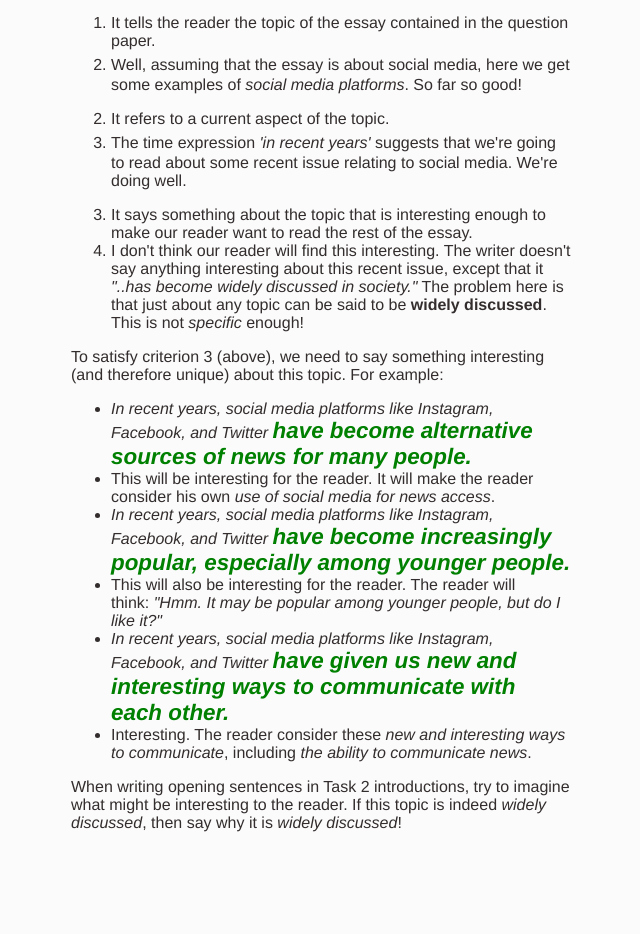
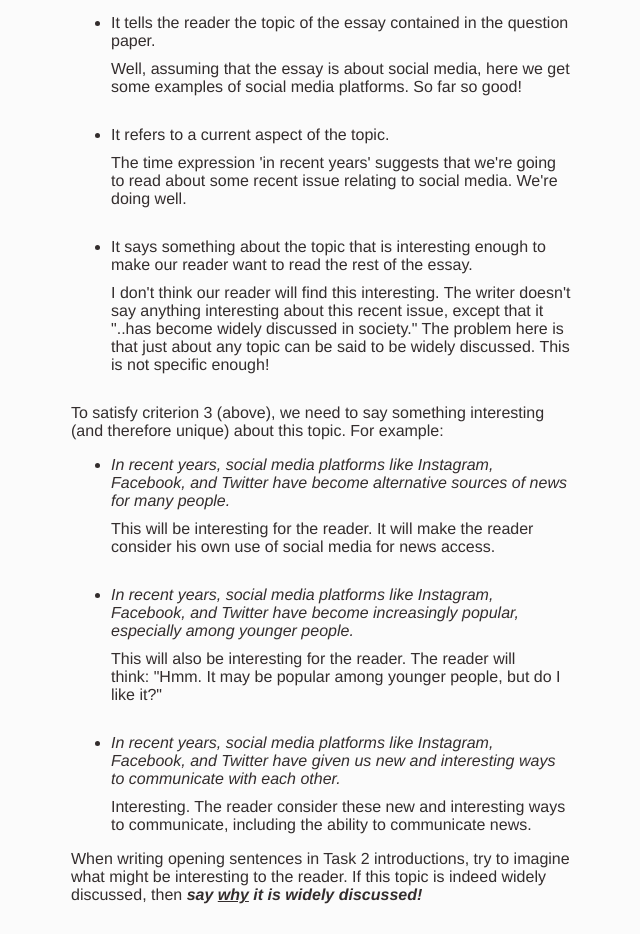
Before and after one commit to boltonsteve/gurueap, a SvelteKit app: page /posts/task2-intro-1 in a window 1280 px wide. Shown: the part 287-1221 px from the top of the page, without its empty margins (319-959 px from the left). Before the commit the page ends 1149 px from the top, so only its background shows below. Built offline with nearby package versions, Linux system fonts and the light colour scheme.

Commit message:
task 2 intros finished

```diff
--- a/src/routes/posts/+page.svelte
+++ b/src/routes/posts/+page.svelte
@@ -98,7 +98,7 @@
 
                 {#if card.keywords.includes('Bahasa Indonesia') || card.keywords.includes('borrowed word')}
                     <div>
-                        <div class="badge-indo"><CircleHalf height={32} width={32} /></div>
+                        <div class="badge-indo"><CircleHalf height={20} width={20} /></div>
                     </div>
                 {/if}
 
@@ -249,6 +249,10 @@ select {
     color:var(--red);
     border-radius: 30px 30px 30px 30px;
     transform: rotate(90deg);
+
+    height:30px;
+    width:30px;
+    border:1px solid var(--teal);
 }
 
 .badge-video {
--- a/src/routes/posts/task2-intro-1/+page.svelte
+++ b/src/routes/posts/task2-intro-1/+page.svelte
@@ -7,6 +7,7 @@
 <SvelteSeo
   title="Task 2 Introductions - Sentence #1"
   description="How to write an effective opening sentence to a Task 2 introduction - and how NOT to write it!"
+  keywords="IELTS,EAP,academic English,Indonesia,study abroad,English for academic purposes,pre-departure training,writing,IELTS,Task 2"
 />
 
 <div class="mb-3 mw-500">
@@ -17,30 +18,26 @@
 
     <p>Let's analyse this and see if it ticks the right boxes in terms of the desirable features of an opening sentence in IELTS Task 2 writing.</p>
 
-<ol>
- 	<li>It tells the reader the topic of the essay contained in the question paper.</li>
- 	<li class="li-explanation"><span class="glyphicon glyphicon-ok correct"></span> Well, assuming that the essay is about social media, here we get some examples of <em>social media platforms</em>. So far so good!</li>
-</ol>
-<ol start="2">
- 	<li>It refers to a current aspect of the topic.</li>
- 	<li class="li-explanation"><span class="glyphicon glyphicon-ok correct"></span> The time expression <em>'in recent years'</em> suggests that we're going to read about some recent issue relating to social media. We're doing well.</li>
-</ol>
-<ol start="3">
- 	<li>It says something about the topic that is interesting enough to make our reader want to read the rest of the essay.</li>
- 	<li class="li-explanation"><span class="glyphicon glyphicon-remove dodgy"></span> I don't think our reader will find this interesting. The writer doesn't say anything interesting about this recent issue, except that it <em>"..has become widely discussed in society."</em> The problem here is that just about any topic can be said to be <strong>widely discussed</strong>. This is not <em>specific</em> enough!</li>
+    <ul>
+        <li class="mb-1">It tells the reader the topic of the essay contained in the question paper.</li>
+        <li class="lst-none mb-3">Well, assuming that the essay is about social media, here we get some examples of social media platforms. So far so good!</li>
+        <li class="mb-1">It refers to a current aspect of the topic.</li>
+        <li class="lst-none mb-3">The time expression 'in recent years' suggests that we're going to read about some recent issue relating to social media. We're doing well.</li>
+        <li class="mb-1">It says something about the topic that is interesting enough to make our reader want to read the rest of the essay.</li>
+        <li class="lst-none mb-3">I don't think our reader will find this interesting. The writer doesn't say anything interesting about this recent issue, except that it "..has become widely discussed in society." The problem here is that just about any topic can be said to be widely discussed. This is not specific enough!</li>
+    </ul>
 
-</ol>
+        <p>To satisfy criterion 3 (above), we need to say something interesting (and therefore unique) about this topic. For example:</p>
 
-    <p>To satisfy criterion 3 (above), we need to say something interesting (and therefore unique) about this topic. For example:</p>
+    <ul>
+        <li class="mb-1 font-italic">In recent years, social media platforms like Instagram, Facebook, and Twitter have become alternative sources of news for many people.</li>
+        <li class="lst-none mb-3">This will be interesting for the reader. It will make the reader consider his own use of social media for news access.</li>
+        <li class="mb-1 font-italic">In recent years, social media platforms like Instagram, Facebook, and Twitter have become increasingly popular, especially among younger people.</li>
+        <li class="lst-none mb-3">This will also be interesting for the reader. The reader will think: "Hmm. It may be popular among younger people, but do I like it?"</li>
+        <li class="mb-1 font-italic">In recent years, social media platforms like Instagram, Facebook, and Twitter have given us new and interesting ways to communicate with each other.</li>
+        <li class="lst-none">Interesting. The reader consider these new and interesting ways to communicate, including the ability to communicate news.</li>
+    </ul>
 
-<ul>
- 	<li><em>In recent years, social media platforms like Instagram, Facebook, and Twitter <strong><span class="correct">have become alternative sources of news for many people.</span></strong></em></li>
- 	<li class="li-explanation"><span class="glyphicon glyphicon-blackboard"></span> This will be interesting for the reader. It will make the reader consider his own <em>use of social media for news access</em>.</li>
- 	<li><em>In recent years, social media platforms like Instagram, Facebook, and Twitter <strong><span class="correct">have become increasingly popular, especially among younger people.</span></strong></em></li>
- 	<li class="li-explanation"><span class="glyphicon glyphicon-blackboard"></span> This will also be interesting for the reader. The reader will think: <em>"Hmm. It may be popular among younger people, but do I like it?"</em></li>
- 	<li><em>In recent years, social media platforms like Instagram, Facebook, and Twitter <strong><span class="correct">have given us new and interesting ways to communicate with each other.</span></strong></em></li>
- 	<li class="li-explanation"><span class="glyphicon glyphicon-blackboard"></span> Interesting. The reader consider these <em>new and interesting ways to communicate</em>, including <em>the ability to communicate news</em>.</li>
-</ul>
-When writing opening sentences in Task 2 introductions, try to imagine what might be interesting to the reader. If this topic is indeed <em>widely discussed</em>, then say why it is <em>widely discussed</em>!
+    <p>When writing opening sentences in Task 2 introductions, try to imagine what might be interesting to the reader. If this topic is indeed widely discussed, then <b><i>say <span class="uli">why</span> it is widely discussed!</i></b></p>
 
 </div>
```
Also changed, not shown: src/lib/links.js.
